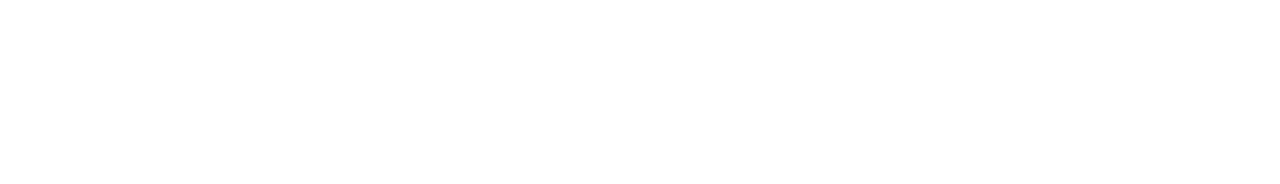
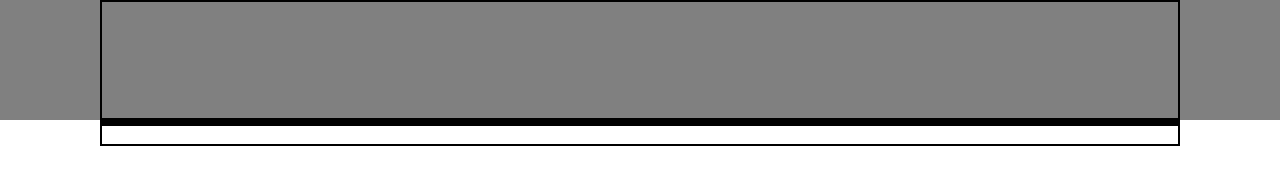
Before and after one commit to GeorgeQuarelli/htmlcss-hubspot, a plain HTML site: page index.html in a window 1280 px wide. Drawn offline with Linux system fonts and the light colour scheme.

Commit message:
struttura

```diff
--- a/index.html
+++ b/index.html
@@ -6,6 +6,31 @@
         <title>Hubspot</title>
     </head>
     <body>
-
+        <header>
+            <div id="header-top">
+                <div class="container">
+                    <div class="header-top-left"></div>
+                    <div class="header-top-right"></div>
+                </div>
+            </div>
+            <div id="header-bottom">
+                <div class="container">
+                    <div id="header-bottom-left"></div>
+                    <div id="header-bottom-right"></div>
+                </div>
+            </div>
+        </header>
+        <main>
+            <section id="features">
+                <div class="container">
+                    <div class="loghi clearfix">
+                        <img src="" alt="">
+                        <img src="" alt="">
+                        <img src="" alt="">
+                        <img src="" alt="">
+                    </div>
+                </div>
+            </section>
+        </main>
     </body>
 </html>
--- a/style.css
+++ b/style.css
@@ -3,3 +3,33 @@
     padding: 0;
     box-sizing: border-box;
 }
+
+.container {
+    width: 1080px;
+    margin: auto;
+    height: 100%;
+    border: 2px solid black;
+}
+
+.container::after {
+    clear: both;
+    display: table;
+    content: '';
+}
+
+.clearfix::after {
+    clear: both;
+    display: table;
+    content: '';
+}
+
+#header-top {
+    height: 120px;
+    background-color: grey;
+}
+
+#header-top-left {
+    width: 50%;
+    height: 100%;
+
+}
```
Also changed, not shown: img/jumbo.png (added).
